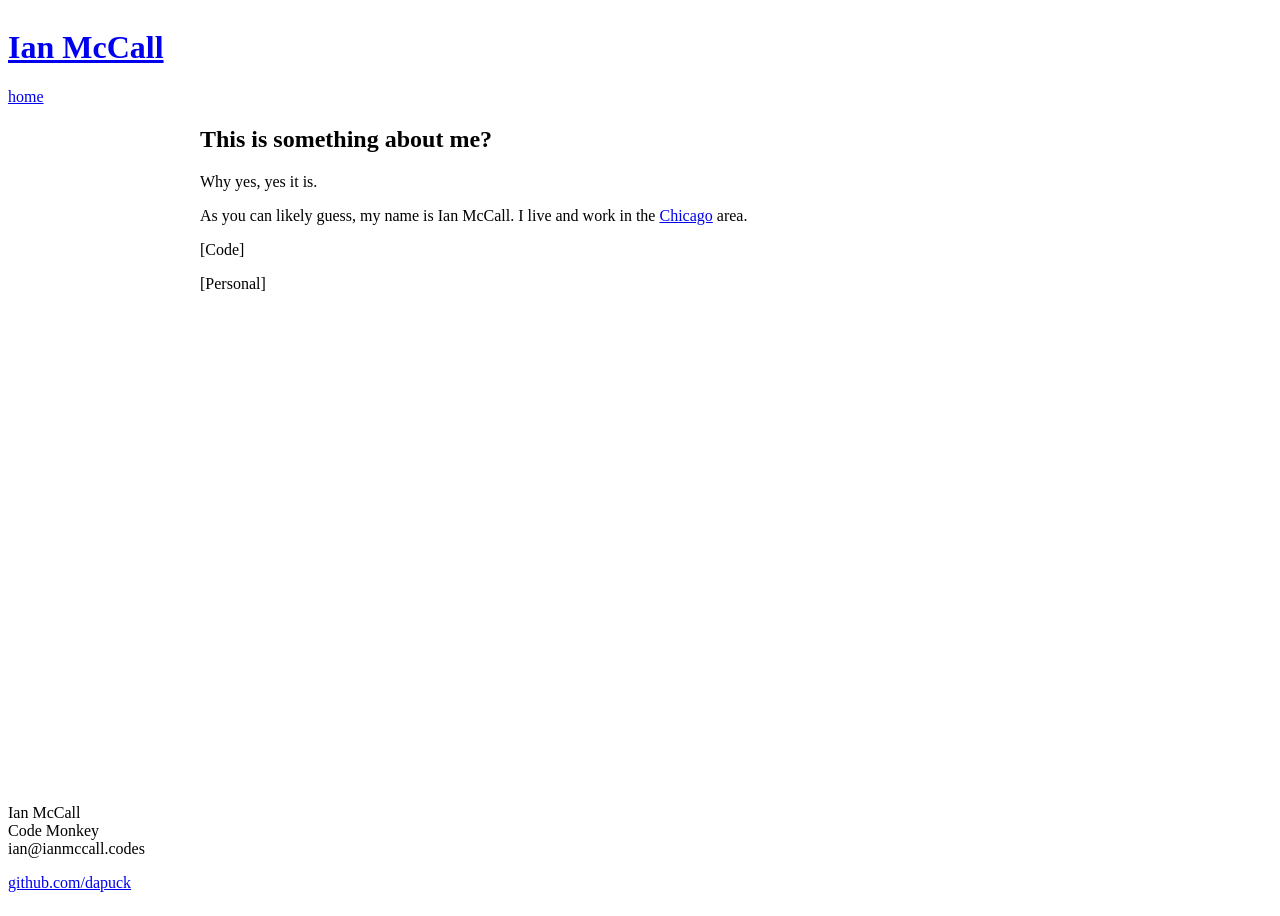
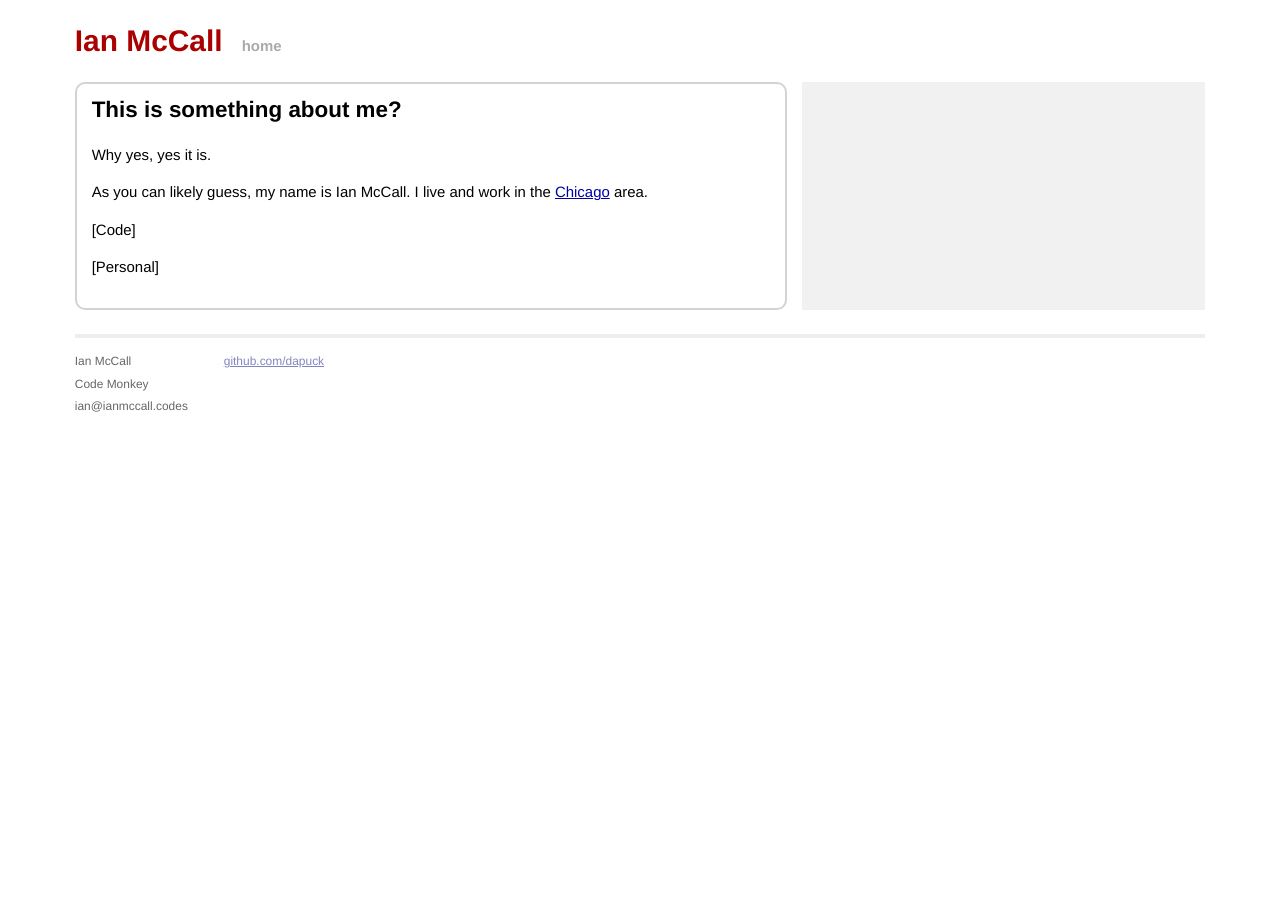
Before and after one commit to ianmcodes/ianmcodes.github.io, a Jekyll site: the page built from about/index.html, in a window 1280 px wide. Built offline with Jekyll 4.4.1, drawn with Linux system fonts in a browser that asks for light colours; nearby versions of some CDN libraries; Markdown is read by kramdown in place of the engine named in the settings.

Commit message:
Updated grail layout. Refactored. Added helper scripts.

```diff
--- a/_layouts/HolyGrail.html
+++ b/_layouts/HolyGrail_2coll.html
@@ -8,15 +8,13 @@
 
         <!-- syntax highlighting CSS -->
         <link rel="stylesheet" href="/css/syntax.css">
-
         <!-- Custom CSS -->
-        <!--link rel="stylesheet" href="/css/main.css"-->
-
+        <link rel="stylesheet" href="/css/main_grail.css">
         <link rel="stylesheet" href="/css/octicons/octicons.css">
+        <link rel="stylesheet" href="/css/repo_list.css">
 
         <script type="text/javascript" src="http://code.jquery.com/jquery-1.10.1.min.js"></script>
         <script type="text/javascript" src="http://underscorejs.org/underscore-min.js"></script>
-        <!-- <script type="text/javascript" src="javascripts/gh3.js"></script> -->
 
         <script type="text/template" id="repo_tmpl">
           <% _.each(repos, function(repo){ %>
@@ -47,61 +45,10 @@
             });
           });
         </script>
-
-        <style type="text/css">
-            /* Holy grail */
-            .HolyGrail {
-                display: flex;
-                min-height: 100vh;
-                flex-direction: column;
-            }
-            .HolyGrail-body {
-                display: flex;
-                flex: 1;
-            }
-            .HolyGrail-content {
-                flex: 1;
-            }
-            .HolyGrail-left,
-            .HolyGrail-right {
-                /* 12em is the width of the columns */
-                flex: 0 0 12em;
-            }
-            .HolyGrail-left {
-                /* put the nav on the left */
-                order: -1;
-            }
-        </style>
-
-        <style type="text/css">
-          /* Repo list CSS */
-          ul.no_bull {
-            list-style: none;
-            padding-left: 0px;
-          }
-
-          ul#list-o-repos > li {
-              border-bottom: 1px solid gray;
-          }
-
-          ul#list-o-repos > li > span {
-            display: block;
-          }
-
-          ul#list-o-repos > li > span.description {
-            font-style: italic;
-          }
-
-          .update_time {
-            color: gray;
-            font-size: small;
-          }
-          /* Repo list CSS */
-        </style>
     </head>
     <body class="HolyGrail">
 
-<!--        <div class="site">-->
+        <div class="site">
           <header class="header">
             <h1 class="title"><a href="/">{{ site.name }}</a></h1>
             <a class="extra" href="/">home</a>
@@ -112,7 +59,7 @@
             {{ content }}
             </main>
 
-            <nav class="HolyGrail-left"></nav>
+            <nav class="HolyGrail-left" style="display: none"></nav>
 
             <aside class="HolyGrail-right">
               <!--  -->
@@ -135,7 +82,7 @@
               </p>
             </div>
           </footer>
-<!--        </div>-->
+        </div>
 
     </body>
 </html>
--- a/_layouts/post.html
+++ b/_layouts/post.html
@@ -1,5 +1,5 @@
 ---
-layout: default
+layout: HolyGrail_2coll
 ---
 <article>
 	<h2>{{ page.title }}</h2>
--- /dev/null
+++ b/css/main_grail.css
@@ -0,0 +1,227 @@
+/*****************************************************************************/
+
+/*
+/* Common
+/*
+/*****************************************************************************/
+
+/* Global Reset */
+
+* {
+    margin: 0;
+    padding: 0;
+}
+/*html, body { height: 100%; }*/
+
+body {
+    background-color: #FFF;
+    font: 13.34px Helvetica, Arial, sans-serif;
+    font-size: small;
+    text-align: center;
+}
+h1,
+h2,
+h3,
+h4,
+h5,
+h6 {
+    /*font-size: 100%;*/
+}
+h1 {
+    margin-bottom: 1em;
+}
+p {
+    margin: 1em 0;
+}
+a {
+    color: #00a;
+}
+a:hover {
+    color: #000;
+}
+a:visited {
+    color: #a0a;
+}
+/*****************************************************************************/
+
+/*
+/* Home
+/*
+/*****************************************************************************/
+
+.posts {
+    list-style-type: none;
+    margin-bottom: 2em;
+}
+.posts li {
+    line-height: 1.75em;
+}
+.posts span {
+    color: #aaa;
+    font-family: Monaco, "Courier New", monospace;
+    font-size: 80%;
+}
+/*****************************************************************************/
+
+/*
+/* Site
+/*
+/*****************************************************************************/
+
+.site {
+    font-size: 115%;
+    text-align: justify;
+    /*width: 42em;*/
+    margin: 2em 1em 2em 1em;
+    line-height: 1.5em;
+}
+.header a {
+    font-weight: bold;
+    text-decoration: none;
+}
+.title {
+    display: inline-block;
+    /*margin-bottom: 2em;*/
+}
+.title a {
+    color: #a00;
+}
+.title a:hover {
+    color: #000;
+}
+.header a.extra {
+    color: #aaa;
+    margin-left: 1em;
+}
+.header a.extra:hover {
+    color: #000;
+}
+.meta {
+    color: #aaa;
+}
+.footer {
+    font-size: 80%;
+    color: #666;
+    border-top: 4px solid #eee;
+    margin-top: 2em;
+    overflow: hidden;
+}
+.footer .contact {
+    float: left;
+    margin-right: 3em;
+}
+.footer .contact a {
+    color: #8085C1;
+}
+.footer .rss {
+    margin-top: 1.1em;
+    margin-right: -.2em;
+    float: right;
+}
+.footer .rss img {
+    border: 0;
+}
+/*****************************************************************************/
+
+/*
+/* Posts
+/*
+/*****************************************************************************/
+
+/* standard */
+
+.post pre {
+    border: 1px solid #ddd;
+    background-color: #eef;
+    padding: 0 .4em;
+}
+.post ul,
+.post ol {
+    margin-left: 1.35em;
+}
+.post code {
+    border: 1px solid #ddd;
+    background-color: #eef;
+    padding: 0 .2em;
+}
+.post pre code {
+    border: none;
+}
+/* terminal */
+
+.post pre.terminal {
+    border: 1px solid #000;
+    background-color: #333;
+    color: #FFF;
+}
+.post pre.terminal code {
+    background-color: #333;
+}
+/*****************************************************************************/
+
+/*
+/* Responsive
+/*
+/*****************************************************************************/
+
+aside {
+    display: none;
+}
+@media (min-width: 1024px) and (orientation: landscape) {
+    .site {
+        margin-left: 5em;
+        margin-right: 5em;
+    }
+    aside {
+        display: block;
+    }
+    /* Holy grail */
+    .HolyGrail {
+        display: flex;
+        min-height: 100vh;
+        flex-direction: column;
+    }
+    .HolyGrail-body {
+        display: flex;
+        flex: 1;
+    }
+    .HolyGrail-content {
+        flex: 1;
+        border: 2px solid lightgray;
+        border-radius: 10px;
+        padding: 1em;
+    }
+    .HolyGrail-left {
+        flex: 0 0 12em;
+        background-color: #F1F1F1;
+        margin-right: 1em;
+    }
+    .HolyGrail-right {
+        flex: 0 0 25em;
+        background-color: #F1F1F1;
+        margin-left: 1em;
+        padding: 1em;
+    }
+    .HolyGrail-left {
+        /* put the nav on the left */
+        order: -1;
+    }
+    .posts > article {
+        border: 1px solid lightgray;
+        padding: 0.5em;
+        transition: background-color 400ms linear;
+        margin-bottom: 0.5em;
+    }
+    .posts > article:hover {
+        background-color: #E9F1F1;
+    }
+    .posts > article:last-child {
+        margin-bottom: 0;
+    }
+}
+@media (min-width: 1440px) and (orientation: landscape) {
+    .site {
+        margin-left: 10em;
+        margin-right: 10em;
+    }
+}
--- /dev/null
+++ b/css/repo_list.css
@@ -0,0 +1,25 @@
+/* Repo list CSS */
+
+ul.no_bull {
+    list-style: none;
+    padding-left: 0px;
+}
+ul#list-o-repos > li {
+    border-bottom: 1px solid gray;
+    transition: background-color 400ms linear;
+    cursor: default;
+}
+ul#list-o-repos > li:hover {
+    background-color: lightyellow;
+}
+ul#list-o-repos > li > span {
+    display: block;
+}
+ul#list-o-repos > li > span.description {
+    font-style: italic;
+}
+.update_time {
+    color: gray;
+    font-size: small;
+}
+/* Repo list CSS */
--- a/index.html
+++ b/index.html
@@ -1,5 +1,5 @@
 ---
-layout: default
+layout: HolyGrail_2coll
 title: IanMcCall.codes
 ---
 
```
Also changed, not shown: about/index.html (+5 -5 lines), 2 other files.
